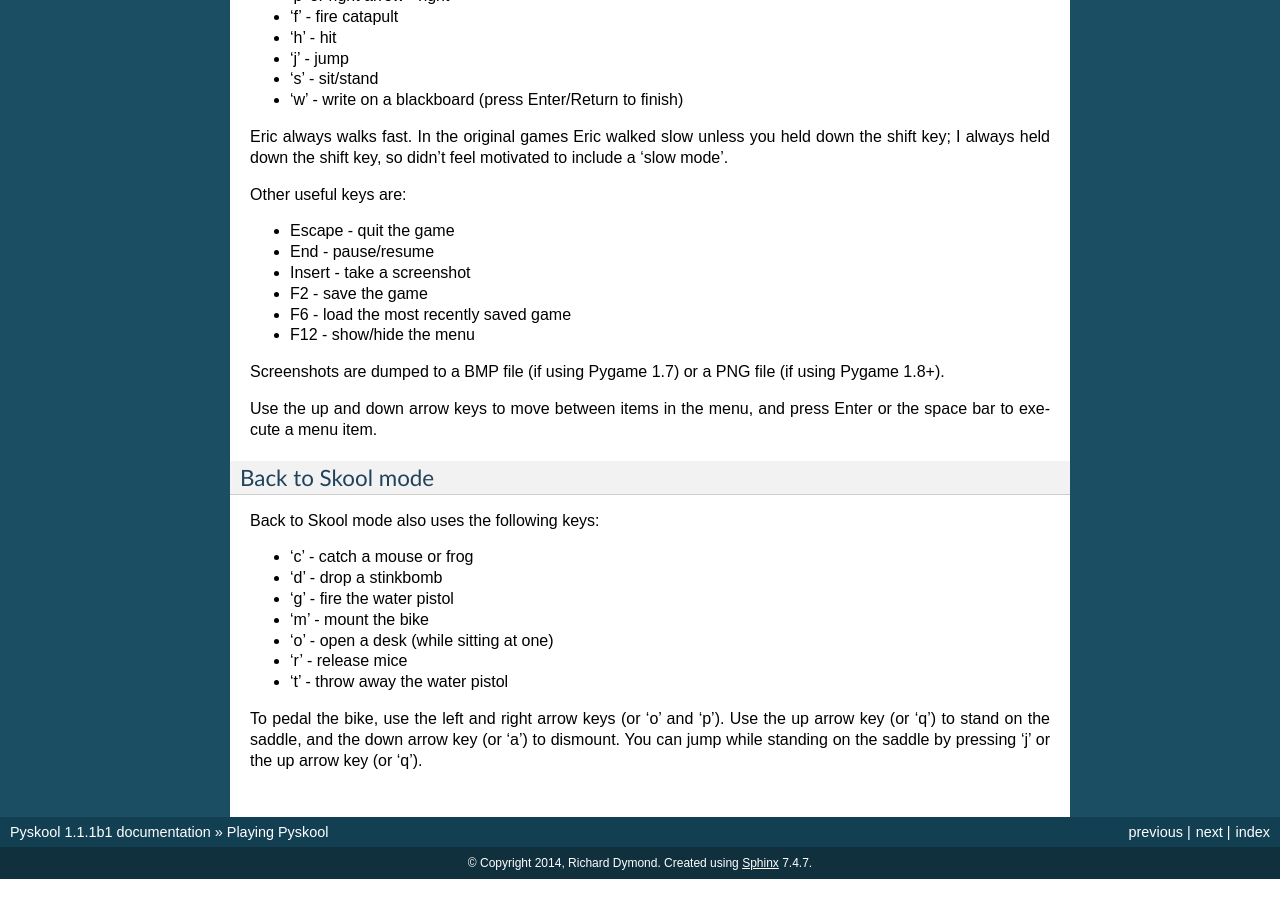
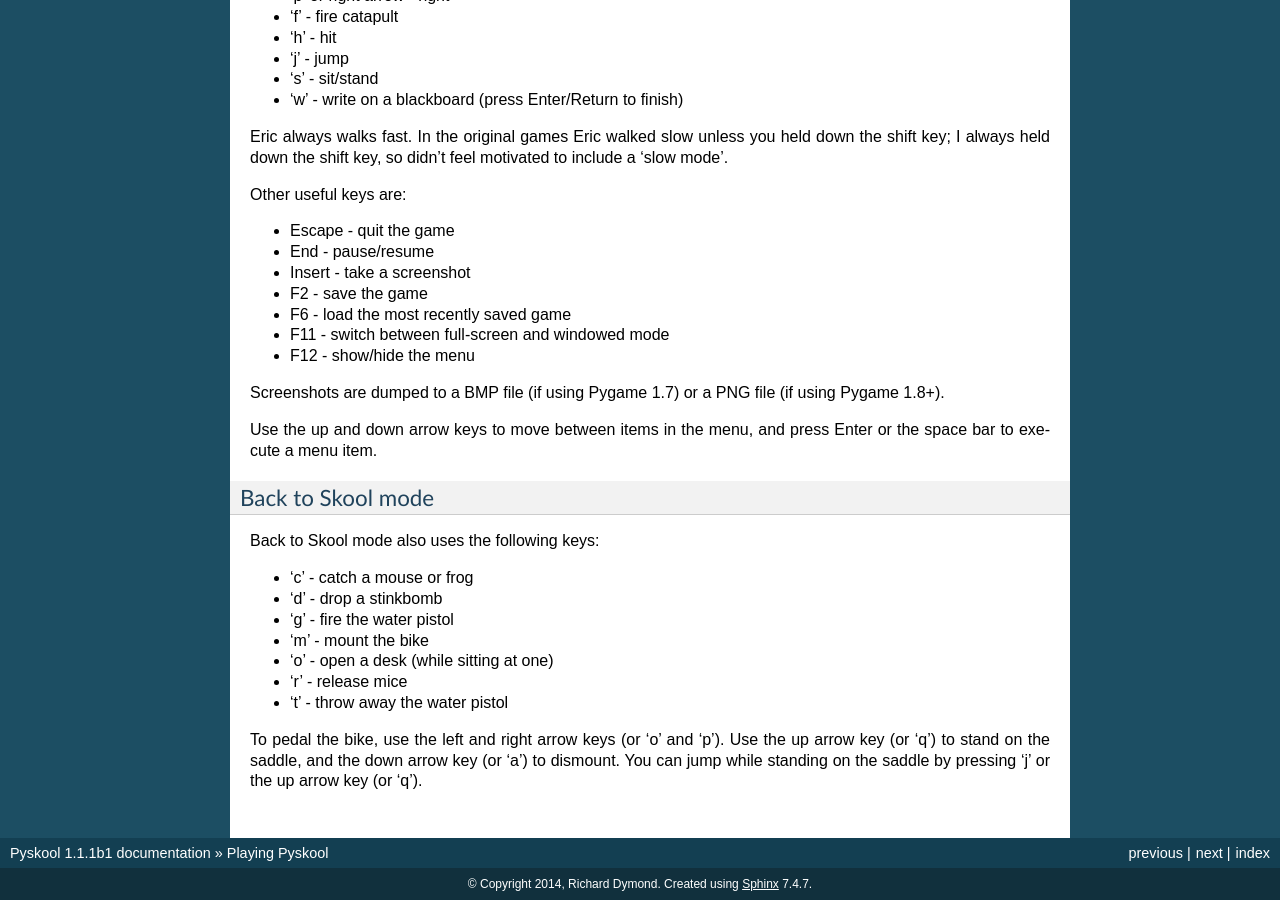
Before and after one commit to skoolkid/pyskool, a Sphinx documentation site: the page built from sphinx/source/play.rst, in a window 1280 px wide and 900 px high, scrolled down 2101 px. Built offline with Sphinx 7.4.7, drawn with Linux system fonts in a browser that asks for light colours; before the commit the page ends 2980 px from its top, so only the background shows below that.

Commit message:
Document the F11 key

```diff
--- a/setup.py
+++ b/setup.py
@@ -92,6 +92,7 @@
 * Insert - take a screenshot
 * F2 - save the game
 * F6 - load the most recently saved game
+* F11 - switch between full-screen and windowed mode
 * F12 - show/hide the menu
 
 For full instructions, see the `documentation`_.
--- a/sphinx/source/play.rst
+++ b/sphinx/source/play.rst
@@ -130,6 +130,7 @@
 * Insert - take a screenshot
 * F2 - save the game
 * F6 - load the most recently saved game
+* F11 - switch between full-screen and windowed mode
 * F12 - show/hide the menu
 
 Screenshots are dumped to a BMP file (if using Pygame 1.7) or a PNG file (if
```
